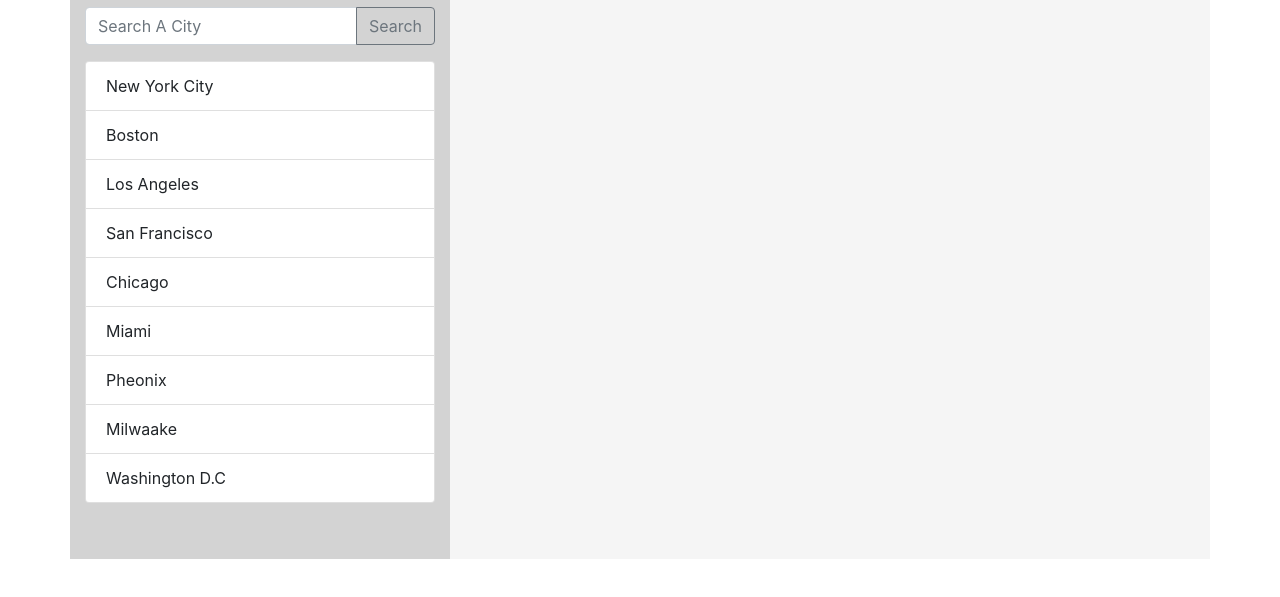
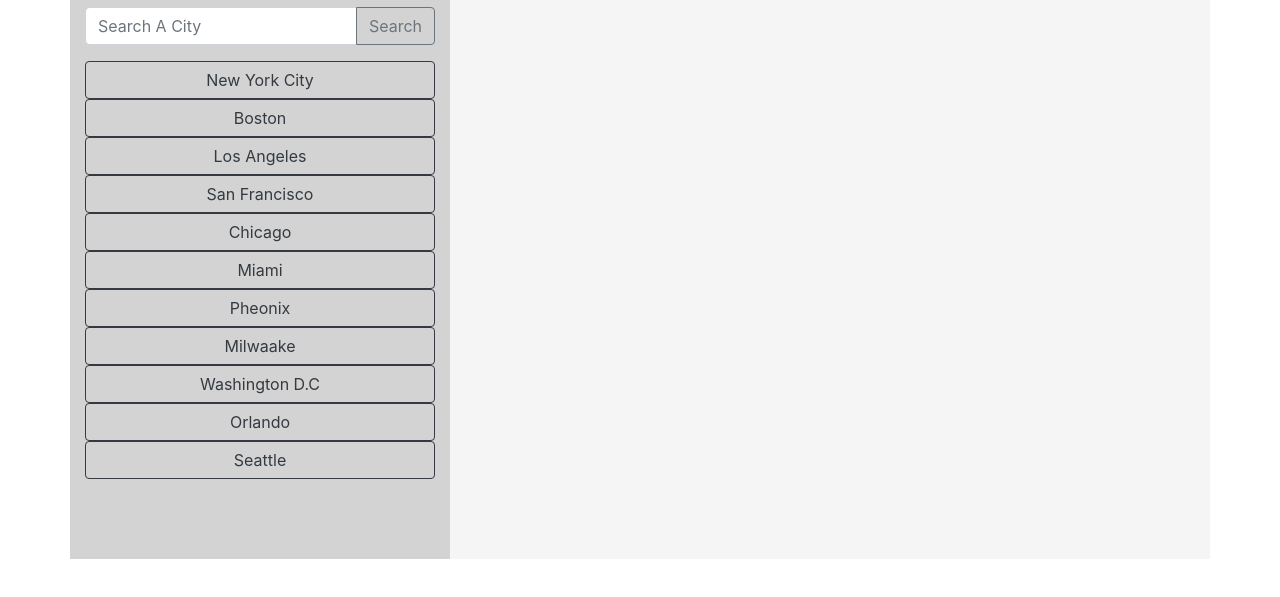
Before and after one commit to Skirkp18/Weather_Dashboard, a plain HTML site: page index.html in a window 1280 px wide. Shown: the part 141-738 px from the top of the page. Drawn offline with nearby package versions, Linux system fonts and the light colour scheme.

Commit message:
fixed issues with search and search history, added event listener to history btns

```diff
--- a/script.js
+++ b/script.js
@@ -2,8 +2,8 @@
 var searchInput = $("input");
 var searchBtn = $("button");
 var searchHistoryEL = $("#searchhistory");
-var cityInput = "";
-var savedSearches = ["New York City", "Boston", "Los Angeles", "San Francisco", "Chicago", "Miami", "Pheonix", "Milwaake", "Washington D.C"];
+var searchCity = "";
+var savedSearches = ["New York City", "Boston", "Los Angeles", "San Francisco", "Chicago", "Miami", "Pheonix", "Milwaake", "Washington D.C", "Orlando", "Seattle"];
 
 console.log(searchInput);
 
@@ -24,9 +24,9 @@ function loadSavedSearches() {
 
 
 
-    for (i = 0; i < 9; i++) {
+    for (i = 0; i < 11; i++) {
 
-    var listEL = $("<li>" + savedSearches[i] + "</li>").attr("class", "list-group-item");
+    var listEL = $("<button>" + savedSearches[i] + "</button>").attr("class", "btn btn-outline-dark").attr("id", "savedcitybtn");
 
 
     searchHistoryEL.append(listEL);
@@ -39,22 +39,31 @@ function loadSavedSearches() {
 function writeToLocalStorage() {
 
     var cityInput = searchInput.val();
+    if (cityInput !== "") {
     console.log(cityInput);
     savedSearches.unshift(cityInput);
     console.log(savedSearches);
     var stringifiedSavedSearches = JSON.stringify(savedSearches);
     console.log(stringifiedSavedSearches);
     localStorage.setItem("searches", stringifiedSavedSearches);
-
+    }
 
 }
 
 
 // button click
-$("button").on("click" , function(event) {
+$("#button-addon2").on("click" , function(event) {
 
     writeToLocalStorage();
     loadSavedSearches();
+
+});
+
+// history clicked
+$("#searchhistory").on("click", function(event) {
+
+    searchCity = event.target.innerHTML
+    console.log(searchCity);
 
 });
 
```
Also changed, not shown: index.html (+1 -2 lines).
